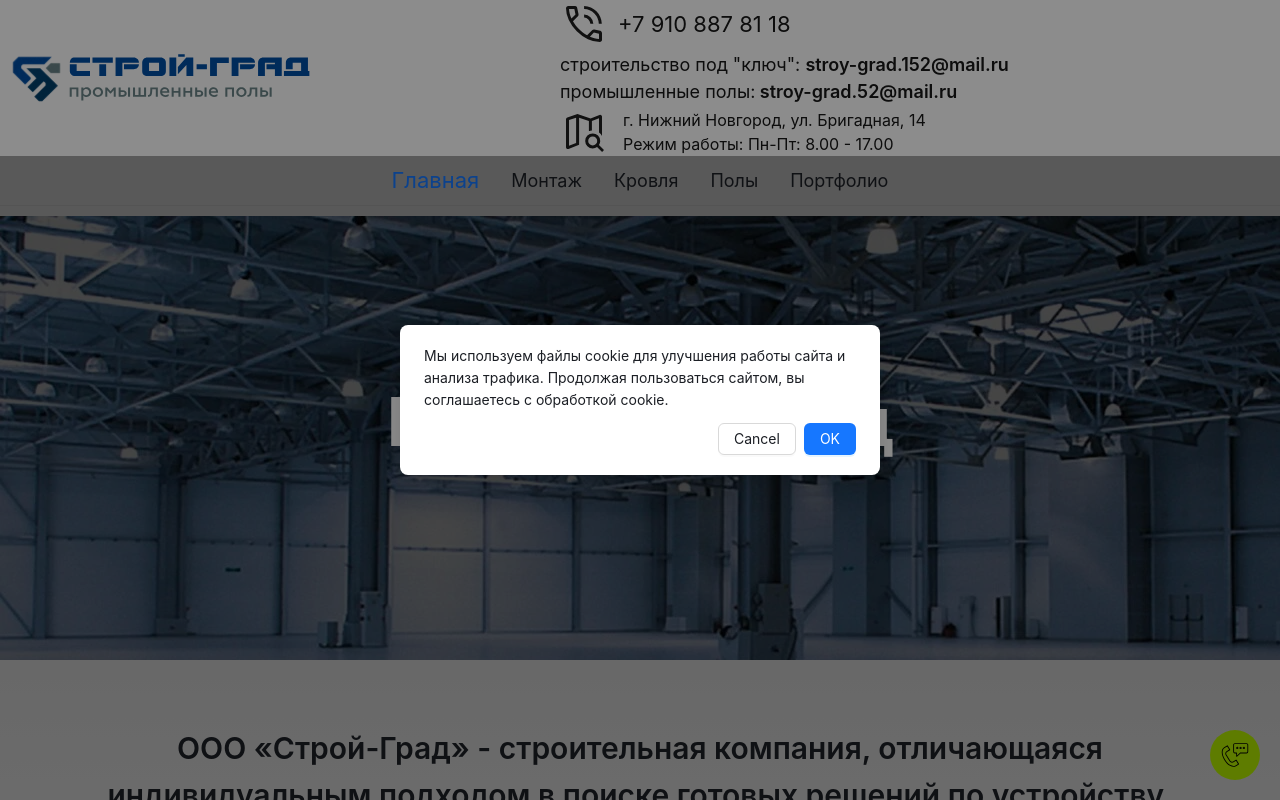
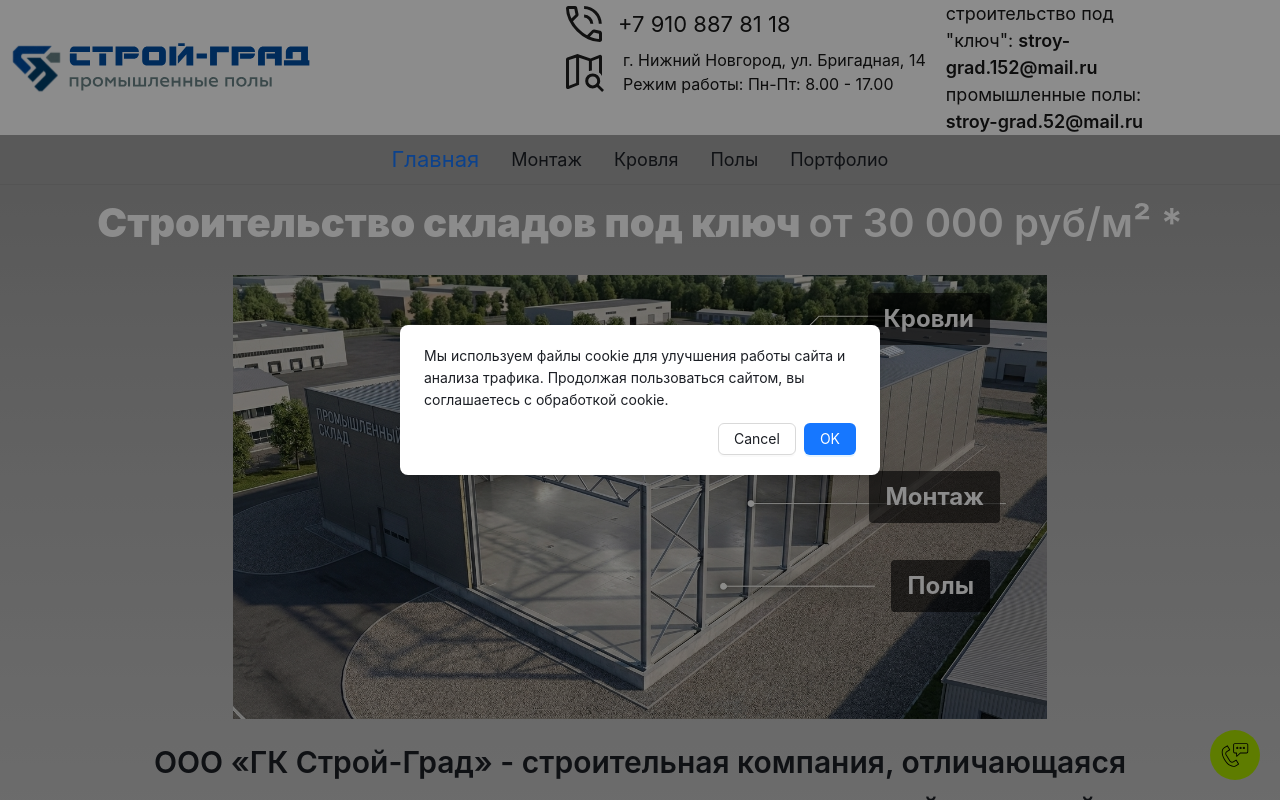
Before and after one commit to Fillinius/website, a Next.js app: page /home in a window 1280 px wide. Shown: the top 800 px of the page. Built offline with nearby package versions, Linux system fonts and the light colour scheme; what @ant-design/nextjs-registry would draw is missing.

Commit message:
feat(Home): изменения гл стр и стилей

```diff
--- a/src/app/globals.css
+++ b/src/app/globals.css
@@ -5,12 +5,13 @@
   --foreground: #171717;
 }
 
-@media (prefers-color-scheme: dark) {
+/* TODO  выбор цвета в зависимости от устройства*/
+/* @media (prefers-color-scheme: dark) {
   :root {
     --background: #0a0a0a;
     --foreground: #ededed;
   }
-}
+} */
 
 html,
 body {
--- a/src/app/home/page.tsx
+++ b/src/app/home/page.tsx
@@ -4,16 +4,33 @@ import { FC } from 'react'
 
 import Title from 'antd/es/typography/Title'
 import { CookieConsent, Home } from '@/components'
-import bgImage from '@/assets/images/bgHome.jpg.webp'
+import bgImage from '@/assets/images/sklad_slice.png'
 
 import styles from './styles.module.scss'
+import Image from 'next/image'
+import Link from 'next/link'
+import { PATHS } from '@/constants/routes'
 
 const HomePage: FC = () => {
   return (
     <main className={styles.container}>
-      <div className={styles.titleWrapper} style={{ backgroundImage: `url(${bgImage.src})` }}>
+      <div className={styles.titleWrapper}>
         <div className={styles.title}>
-          <Title level={1}>ГК Строй-Град</Title>
+          <Title level={1}>
+            Строительство складов под ключ <strong>от 30 000 руб/м² *</strong>
+          </Title>
+        </div>
+        <div className={styles.titleImage}>
+          <Image src={bgImage} alt="sklad" />
+          <div className={styles.titleMontaj}>
+            <Link href={PATHS.montaj}>Монтаж</Link>
+          </div>
+          <div className={styles.titleKrovli}>
+            <Link href={PATHS.krovli}>Кровли</Link>
+          </div>
+          <div className={styles.titlePol}>
+            <Link href={PATHS.prompol}>Полы</Link>
+          </div>
         </div>
       </div>
       <Home />
--- a/src/app/home/styles.module.scss
+++ b/src/app/home/styles.module.scss
@@ -8,41 +8,46 @@
 .titleWrapper {
   position: relative;
   display: flex;
-  align-items: center;
   justify-content: center;
   max-width: 100%;
   height: 444px;
-  min-height: 360px;
-  margin-bottom: 45px;
 
-  &::before {
-    content: '';
-    position: absolute;
-    top: 0;
-    left: 0;
+  //  mobile
+  @media (max-width: 425px) {
+    max-height: 300px;
+  }
+}
+
+.titleImage {
+  position: absolute;
+  top: 80px;
+  left: 0;
+  width: 100%;
+  z-index: 1;
+
+  img {
     width: 100%;
-    height: 100%;
-    background-color: rgba(0, 0, 0, 0.5); // Регулируйте прозрачность (0.5 = 50%)
-    z-index: 1;
+    max-height: 444px;
+    object-fit: contain;
+    object-position: center;
   }
 }
 
 .title {
   position: relative;
   z-index: 2;
-  line-height: 46px;
   font-weight: 900px;
   padding: 10px;
   text-align: center;
+  max-height: 50px;
 
   :global(.ant-typography) {
-    line-height: 46px;
+    font-size: 40px !important;
+    line-height: 36px !important;
     font-weight: 900px !important;
-    font-size: 68px;
     color: $white;
 
     @media (max-width: 640px) {
-      max-width: 240px;
       margin-bottom: 0;
       font-size: 24px;
       line-height: 50px;
@@ -54,3 +59,98 @@
     }
   }
 }
+
+.title {
+  position: relative;
+  z-index: 2;
+  font-weight: 900;
+  padding: 10px;
+  text-align: center;
+
+  @media (max-width: 425px) {
+    padding: 0 10px;
+  }
+
+  :global(.ant-typography) {
+    font-size: 40px !important;
+    line-height: 46px;
+    font-weight: 900 !important;
+    color: $white;
+    margin: 0;
+
+    @media (max-width: 1200px) {
+      font-size: 30px !important;
+    }
+
+    @media (max-width: 640px) {
+      max-width: 240px;
+      margin-bottom: 0;
+      font-size: 24px !important;
+      line-height: 36px;
+    }
+
+    @media (max-width: 425px) {
+      max-width: 100%;
+      font-size: 20px !important;
+      line-height: 28px !important;
+    }
+  }
+}
+
+.titleMontaj,
+.titleKrovli,
+.titlePol {
+  position: absolute;
+  z-index: 2;
+  color: $white;
+  font-size: 24px;
+  font-weight: 700;
+  background: rgba(0, 0, 0, 0.6);
+  padding: 8px 16px;
+  border-radius: 4px;
+  transition: 0.3s;
+
+  :hover {
+    text-transform: uppercase;
+  }
+
+  @media (max-width: 768px) {
+    font-size: 16px;
+    padding: 4px 12px;
+  }
+
+  @media (max-width: 480px) {
+    font-size: 12px;
+    padding: 4px 8px;
+  }
+}
+
+.titleKrovli {
+  top: 10%;
+  right: calc(100vw / 2 - 350px);
+  transform: translateY(-50%);
+
+  @media (max-width: 768px) {
+    right: calc(100vw / 2 - 150px);
+  }
+}
+
+.titleMontaj {
+  top: 50%;
+  right: calc(100vw / 2 - 360px);
+  transform: translateY(-50%);
+
+  @media (max-width: 768px) {
+    right: calc(100vw / 2 - 160px);
+  }
+}
+
+.titlePol {
+  bottom: 30%;
+  right: calc(100vw / 2 - 350px);
+  transform: translateY(50%);
+
+  @media (max-width: 768px) {
+    right: calc(100vw / 2 - 150px);
+  }
+}
--- a/src/components/Header/index.tsx
+++ b/src/components/Header/index.tsx
@@ -48,10 +48,21 @@ export const Header: FC = () => {
           </Link>
         </div>
         <div className={styles.headerDescription}>
+          <div className={styles.descriptionWrap}>
+            <div className={styles.headerPhone}>
               <div className={styles.headerDescription_phone}>
                 <Image src={callIcon} alt="call" />
                 <p className={styles.phoneText}>+7 910 887 81 18</p>
               </div>
+              <div className={styles.headerDescription_location}>
+                <Image src={location} alt="location" />
+                <div className={styles.locationWrap}>
+                  <p className={styles.text}>г. Нижний Новгород, ул. Бригадная, 14</p>
+                  <p className={styles.text}>Режим работы: Пн-Пт: 8.00 - 17.00</p>
+                </div>
+              </div>
+            </div>
+            <div className={styles.headerAddress}>
               <div className={styles.headerDescription_mail}>
                 <p>
                   строительство под "ключ": <span>stroy-grad.152@mail.ru </span>
@@ -61,11 +72,6 @@ export const Header: FC = () => {
                   <span> stroy-grad.52@mail.ru</span>
                 </p>
               </div>
-          <div className={styles.headerDescription_location}>
-            <Image src={location} alt="location" />
-            <div className={styles.locationWrap}>
-              <p className={styles.text}>г. Нижний Новгород, ул. Бригадная, 14</p>
-              <p className={styles.text}>Режим работы: Пн-Пт: 8.00 - 17.00</p>
             </div>
           </div>
         </div>
--- a/src/components/Header/styles.module.scss
+++ b/src/components/Header/styles.module.scss
@@ -38,6 +38,35 @@
     justify-content: space-between;
     gap: 3px;
     padding-left: 20px;
+
+    .descriptionWrap {
+      display: flex;
+      gap: 20px;
+      //  mobile
+      @media (max-width: 925px) {
+        flex-direction: column;
+      }
+
+      .headerPhone {
+        max-width: 380px;
+        @media (max-width: 925px) {
+          width: 100%;
+        }
+      }
+
+      .headerAddress {
+        @media (max-width: 925px) {
+          display: none;
+        }
+      }
+      .headerAddress {
+        max-width: 230px;
+
+        @media (max-width: 925px) {
+          width: 100%;
+        }
+      }
+    }
 
     .headerDescription_phone {
       width: 100%;
--- a/src/components/Home/AboutCompany/index.tsx
+++ b/src/components/Home/AboutCompany/index.tsx
@@ -9,7 +9,7 @@ export const AboutCompany: FC = () => {
     <article className={styles.container}>
       <div className={styles.titleWrappre}>
         <Title level={2} className={styles.textTitle}>
-          ООО «Строй-Град» - строительная компания, отличающаяся индивидуальным подходом в поиске готовых решений по
+          ООО «ГК Строй-Град» - строительная компания, отличающаяся индивидуальным подходом в поиске готовых решений по
           устройству, строительству и ремонту.
         </Title>
         <p className={styles.text}>
--- a/src/components/Home/AboutCompany/styles.module.scss
+++ b/src/components/Home/AboutCompany/styles.module.scss
@@ -1,6 +1,7 @@
 .container {
   width: 100%;
   min-height: 695;
+  margin-top: 80px;
   padding: 0 60px;
   text-align: center;
   text-overflow: ellipsis;
@@ -8,6 +9,7 @@
 
   //  mobile
   @media (max-width: 425px) {
+    margin-top: 0px;
     padding: 0 20px;
   }
 }
--- a/src/components/Home/OurSucces/styles.module.scss
+++ b/src/components/Home/OurSucces/styles.module.scss
@@ -9,7 +9,6 @@
 
 .ourSuccesWrapper {
   width: 100%;
-  // max-width: 940px;
   margin: 0 40px;
   margin-top: 60px;
 
@@ -23,7 +22,7 @@
     line-height: 46px;
     font-weight: 900px !important;
     font-size: 68px;
-    color: $white;
+    color: $black_100 !important;
 
     @media (max-width: 640px) {
       max-width: 240px;
```
Also changed, not shown: src/assets/images/sklad_slice.png (added). Lines whose indentation alone changed are shown as unchanged.
